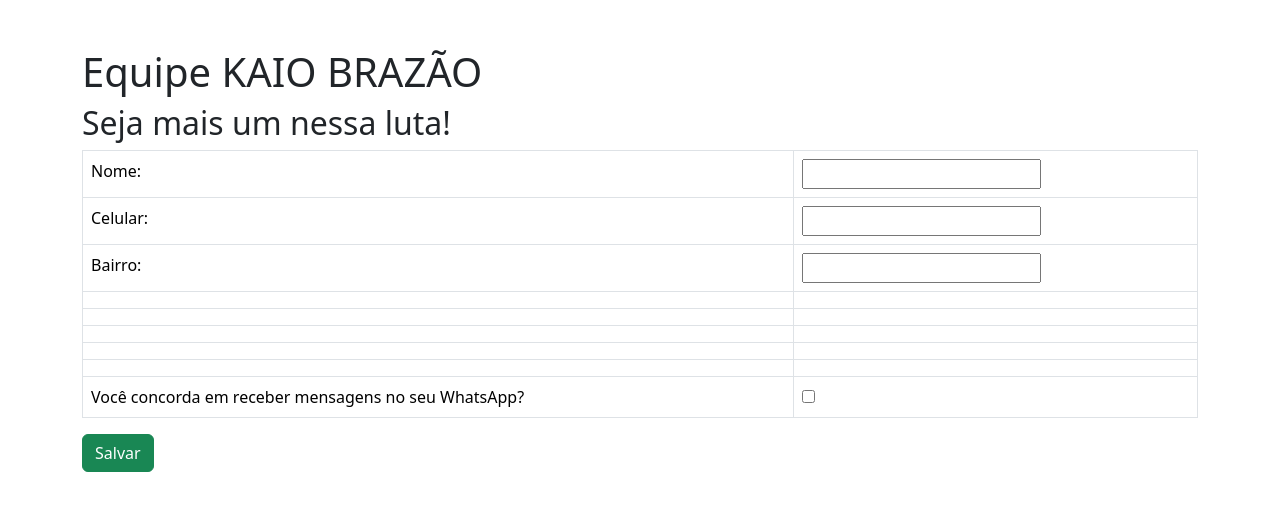
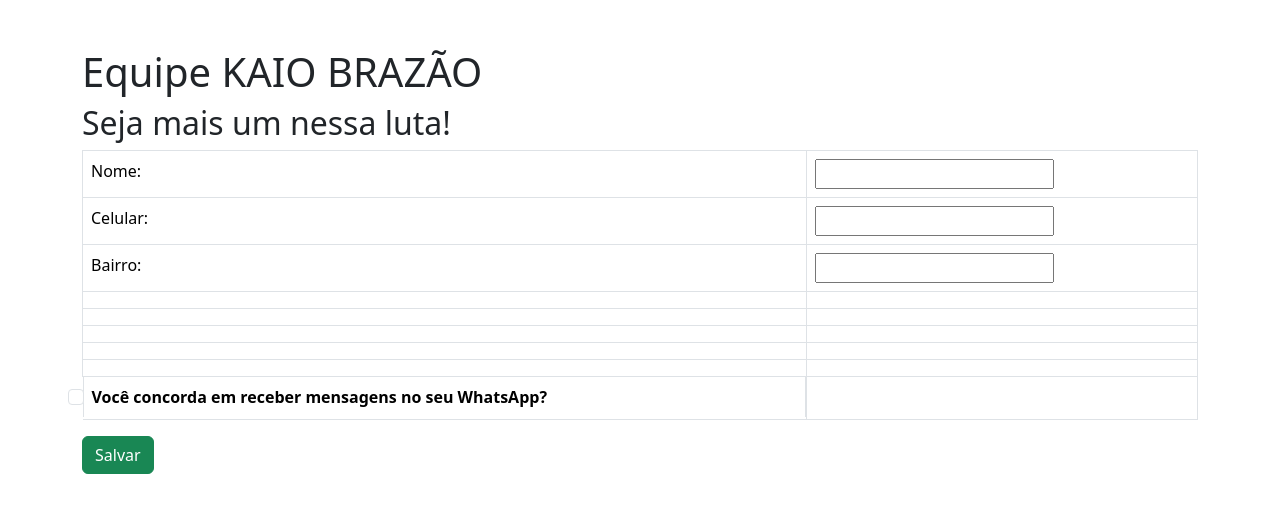
Before and after one commit to rodrigowilton/equipevaval, a Django app: page /app/appbanco/ in a window 1280 px wide. Shown: the top 513 px of the page. Run offline with Django 5.2, Linux system fonts and the light colour scheme.

Commit message:
alteracao 2

```diff
--- a/app/templates/create_appbanco.html
+++ b/app/templates/create_appbanco.html
@@ -12,6 +12,10 @@
         /* Aplica a transformação de texto para maiúsculas em todos os campos de entrada */
         input[type="text"], input[type="tel"], input[type="number"], textarea {
             text-transform: uppercase;
+        }
+        /* Define estilo para as perguntas */
+        .form-check-label {
+            font-weight: bold;
         }
     </style>
     <script>
@@ -76,8 +80,11 @@
                     </tr>
                     <!-- Adicione mais campos conforme necessário -->
                     <tr>
-                        <td>Você concorda em receber mensagens no seu WhatsApp?</td>
-                        <td>{{ form.concorda_whatsapp }}</td>
+                        <td class="form-check">
+                            <input type="checkbox" name="concorda_whatsapp" id="concorda_whatsapp" class="form-check-input">
+                            <label for="concorda_whatsapp" class="form-check-label">Você concorda em receber mensagens no seu WhatsApp?</label>
+                        </td>
+                        <td></td>
                     </tr>
                 </tbody>
             </table>
```
